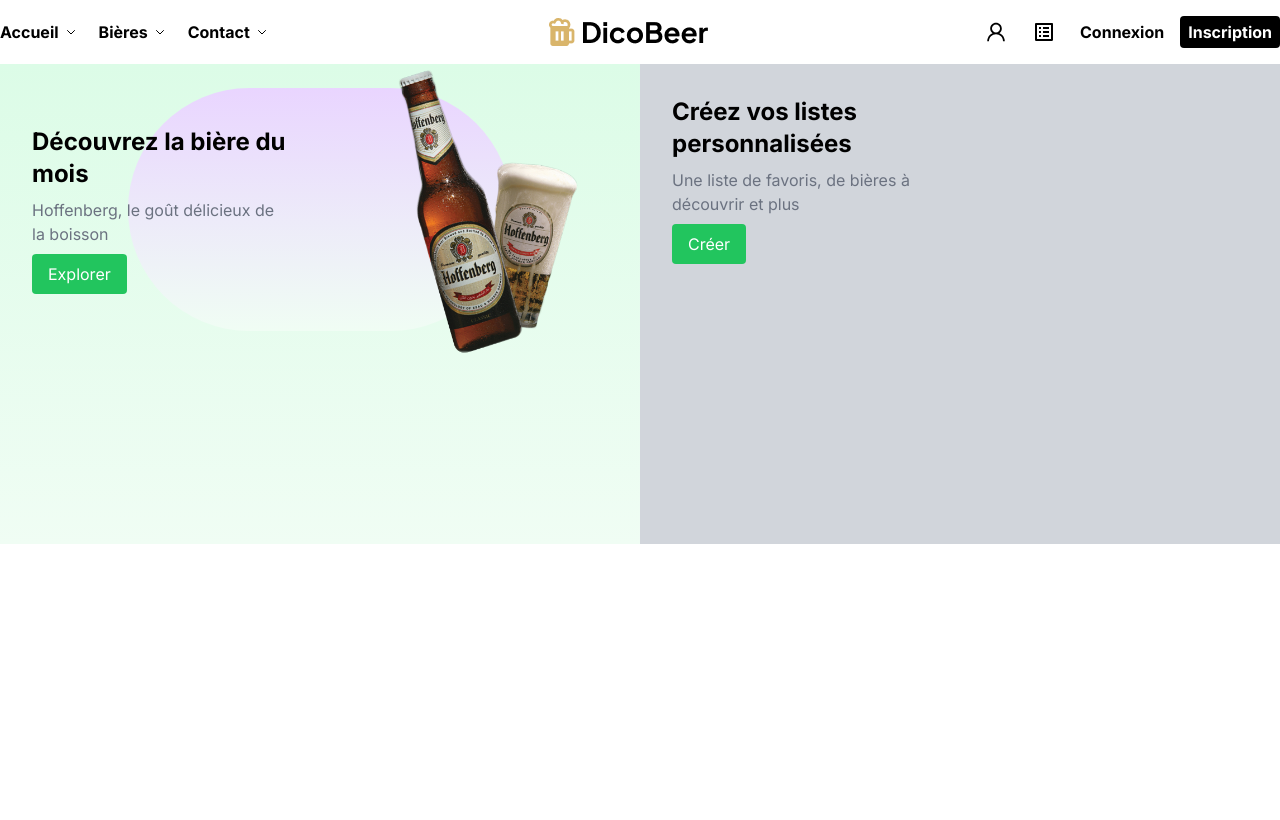
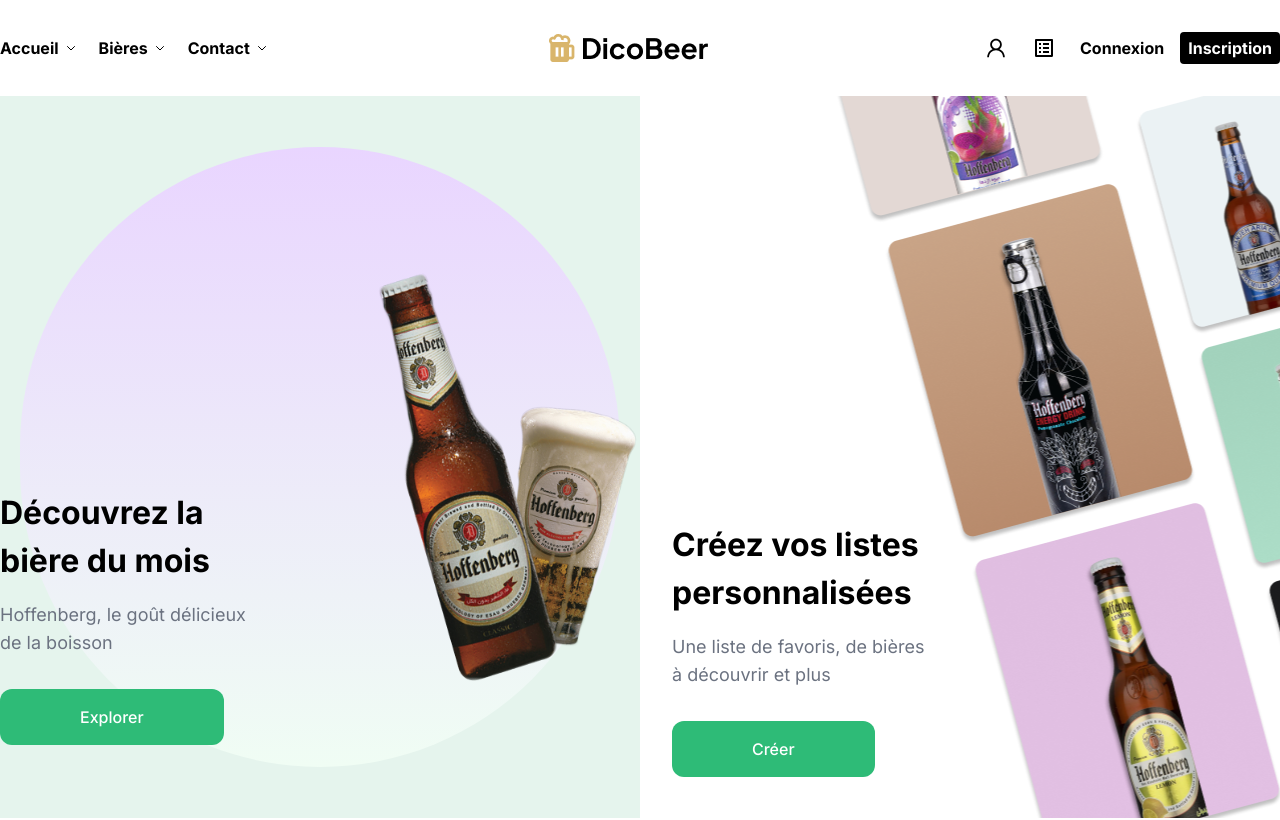
Before and after one commit to lege0053/DicoBeer, a Next.js app in the folder front/: page /accueil in a window 1280 px wide. Shown: the top 820 px of the page. Built offline with nearby package versions, Linux system fonts and the light colour scheme.

Commit message:
wip: accueil

```diff
--- a/front/src/app/accueil/page.tsx
+++ b/front/src/app/accueil/page.tsx
@@ -7,58 +7,42 @@
 
 export default function Page() {
   return (<>
-    <div className="grid grid-cols-2 h-screen">
-      {/* Premier carré */}
-      <div className="relative h-3/5 bg-gradient-to-b from-green-100 to-green-50">
-        {/* Contenu du premier carré */}
-        <div className="relative grid grid-cols-2">
-          <div className="flex flex-col justify-center m-8 relative z-10">
-            <p className="text-black font-bold text-2xl mb-2">
-              Découvrez la bière du mois
-            </p>
-            <p className="text-gray-500 mb-2">
-              Hoffenberg, le goût délicieux de la boisson
-            </p>
+
+<div className="grid grid-cols-2">
+
+  {/* Carré 1 */}
+  <div className="justify-center items-center relative flex h-[722px] bg-[#E5F4ED] from-purple-200 to-green-50 before:absolute before:h-[620px] before:w-[600px] before:rounded-full before:bg-gradient-to-b">
+    <div className="grid grid-cols-2 gap-16">
+      <div className="z-20 mt-96 max-w-64">
+        <p className="text-black font-bold text-[32px] mb-4">Découvrez la bière du mois</p>
+        <p className="text-gray-500 mb-8 text-lg">Hoffenberg, le goût délicieux de la boisson</p>
         <a href="bieres">
-              <button className="bg-green-500 text-white px-4 py-2 rounded">
-                Explorer
-              </button>
+          <button className="bg-[#2EBB77] font-medium text-white px-20 py-4 rounded-xl">Explorer</button>
         </a>
       </div>
-          <div className="flex items-center justify-center relative z-20">
-            <Image
-              src="/beer_month.png"
-              width={200}
-              height={200}
-              alt="bière du mois"
-            />
-          </div>
-          <div className="absolute inset-0 flex items-center justify-center z-0">
-            {/* Ajustement de la taille du cercle en pourcentage */}
-            <div className="w-3/5 h-5/6 rounded-full bg-gradient-to-b from-purple-200 to-green-50"></div>
+      <div className="z-20 mt-40 row-span-2">
+        <Image src="/beer_month.png" width={350} height={520} alt="bière du mois" />
       </div>
     </div>
   </div>
-      {/* Deuxième carré */}
-      <div className="flex-1 bg-gray-300 h-3/5">
-        {/* Contenu du deuxième carré */}
-        <div className="relative grid grid-cols-2">
-          <div className="flex flex-col m-8">
-            <p className="text-black font-bold text-2xl mb-2">
-              Créez vos listes personnalisées
-            </p>
-            <p className="text-gray-500 mb-2">
-              Une liste de favoris, de bières à découvrir et plus
-            </p>
+
+  {/* Carré 2 */}
+  <div id="carre-2" className="justify-center items-center relative flex h-[722px]">
+    <div className="grid grid-cols-2 gap-16">
+      <div className="z-20 mt-96 max-w-64">
+        <p className="text-black font-bold text-[32px] mb-4">Créez vos listes personnalisées</p>
+        <p className="text-gray-500 mb-8 text-lg">Une liste de favoris, de bières à découvrir et plus</p>
         <a href="listes">
-              <button className="bg-green-500 text-white px-4 py-2 rounded">
-                Créer
-              </button>
-            </a>{" "}
+          <button className="bg-[#2EBB77] font-medium text-white px-20 py-4 rounded-xl">Créer</button>
+        </a>
       </div>
     </div>
   </div>
+
 </div>
+
+
+
     <div className="bg-white">
       <div className="gap-8 items-center py-8 px-4 mx-auto max-w-screen-xl xl:gap-16 md:grid md:grid-cols-2 sm:py-16 lg:px-6">
         <div className="mt-4 md:mt-0">
--- a/front/src/app/bieres/[id]/page.tsx
+++ b/front/src/app/bieres/[id]/page.tsx
@@ -19,7 +19,7 @@
     <div className="flex items-center mb-4">
         <img className="w-10 h-10 me-4 rounded-full" src="/docs/images/people/profile-picture-5.jpg" alt="" />
         <div className="font-medium">
-            <p>Jese Leos <time datetime="2014-08-16 19:00" className="block text-sm text-gray-500 ">Membre depuis Août 2023</time></p>
+            <p>Jese Leos <time className="block text-sm text-gray-500">Membre depuis Août 2023</time></p>
         </div>
     </div>
     <div className="flex items-center mb-1 space-x-1 rtl:space-x-reverse">
@@ -45,7 +45,7 @@
     <p className="mb-3 text-gray-500">Lorem ipsum dolor sit amet consectetur, adipisicing elit. Repudiandae explicabo amet corporis quas debitis ullam, culpa quibusdam reprehenderit illo vitae quos consectetur tenetur veniam voluptas soluta minus distinctio quam accusamus?</p>
     <a href="#" className="block mb-5 text-sm font-medium text-blue-600 hover:underline">Lire plus</a>
     <aside>
-    <p className="mt-1 text-xs text-gray-500 dark:text-gray-400">19 personnes ont trouvé ça utile</p>
+    <p className="mt-1 text-xs text-gray-500">19 personnes ont trouvé ça utile</p>
         <div className="flex items-center mt-3">
             <a href="#" className="px-2 py-1.5 text-xs font-medium text-gray-900 focus:outline-none bg-white rounded-lg border border-gray-200 hover:bg-gray-100 hover:text-blue-700 focus:z-10 focus:ring-4 focus:ring-gray-100">Utile</a>
             <a href="#" className="ps-4 text-sm font-medium text-blue-600 hover:underline border-gray-200 ms-4 border-s md:mb-0">Signaler</a>
--- a/front/src/app/bieres/page.tsx
+++ b/front/src/app/bieres/page.tsx
@@ -71,7 +71,7 @@
                           </svg>
                         </div>
                         <span className="bg-blue-100 text-blue-800 text-xs font-semibold px-2.5 py-0.5 rounded">5.0</span>
-                    </div>                        <a href="#" className="text-white bg-blue-700 hover:bg-blue-800 focus:ring-4 focus:outline-none focus:ring-blue-300 font-medium rounded-lg text-sm px-5 py-2.5 text-center">Voir plus</a>
+                    </div>                        <a href={"bieres/"+beer._id} className="text-white bg-blue-700 hover:bg-blue-800 focus:ring-4 focus:outline-none focus:ring-blue-300 font-medium rounded-lg text-sm px-5 py-2.5 text-center">Voir plus</a>
                   </div>
                 </div>
             </div>
--- a/front/src/app/components/NavBar.tsx
+++ b/front/src/app/components/NavBar.tsx
@@ -14,7 +14,7 @@
   const closeMenu = () => setMenuOpen(false);
 
   return (
-    <nav className="py-4">
+    <nav className="py-8">
       <div className="container mx-auto flex justify-between items-center relative">
         <div className="hidden md:flex">
           <ul className="flex space-x-4">
--- a/front/src/app/connexion/page.tsx
+++ b/front/src/app/connexion/page.tsx
@@ -60,11 +60,11 @@
               </h1>
               <form className="space-y-4 md:space-y-6" action="#">
                   <div>
-                      <label for="email" className="block mb-2 text-sm font-medium text-gray-900">Votre email</label>
+                      <label htmlFor="email" className="block mb-2 text-sm font-medium text-gray-900">Votre email</label>
                       <input type="email" name="email" id="email" className="bg-gray-50 border border-gray-300 text-gray-900 sm:text-sm rounded-lg focus:ring-primary-600 focus:border-primary-600 block w-full p-2.5" placeholder="name@company.com" required={true} />
                   </div>
                   <div>
-                      <label for="password" className="block mb-2 text-sm font-medium text-gray-900">Mot de passe</label>
+                      <label htmlFor="password" className="block mb-2 text-sm font-medium text-gray-900">Mot de passe</label>
                       <input type="password" name="password" id="password" placeholder="••••••••" className="bg-gray-50 border border-gray-300 text-gray-900 sm:text-sm rounded-lg focus:ring-primary-600 focus:border-primary-600 block w-full p-2.5" required={true} />
                   </div>
                   <div className="flex items-center justify-between">
@@ -73,7 +73,7 @@
                             <input id="remember" aria-describedby="remember" type="checkbox" className="w-4 h-4 border border-gray-300 rounded bg-gray-50 focus:ring-3 focus:ring-primary-300" required={true} />
                           </div>
                           <div className="ml-3 text-sm">
-                            <label for="remember" className="text-gray-500">Se rappeler de moi</label>
+                            <label htmlFor="remember" className="text-gray-500">Se rappeler de moi</label>
                           </div>
                       </div>
                       <a href="#" className="text-sm font-medium text-primary-600 hover:underline">Mot de passe oublié ?</a>
--- a/front/src/app/globals.css
+++ b/front/src/app/globals.css
@@ -1,8 +1,6 @@
 @tailwind base;
 @tailwind components;
 @tailwind utilities;
-
-/* globals.css */
 
 html, body, #wrapper {
     height: 100%;
@@ -11,3 +9,9 @@
 #content {
     flex-grow: 1;
 }
+
+#carre-2 {
+  background-image: url("/beers.png");
+  background-size: cover;
+  background-position: center;
+}
--- a/front/src/app/inscription/page.tsx
+++ b/front/src/app/inscription/page.tsx
@@ -15,15 +15,15 @@
                   </h1>
                   <form className="space-y-4 md:space-y-6" action="#">
                       <div>
-                          <label for="email" className="block mb-2 text-sm font-medium text-gray-900">Votre email</label>
+                          <label htmlFor="email" className="block mb-2 text-sm font-medium text-gray-900">Votre email</label>
                           <input type="email" name="email" id="email" className="bg-gray-50 border border-gray-300 text-gray-900 sm:text-sm rounded-lg focus:ring-primary-600 focus:border-primary-600 block w-full p-2.5 " placeholder="nom@dicobeer.com" required />
                       </div>
                       <div>
-                          <label for="password" className="block mb-2 text-sm font-medium text-gray-900">Mot de passe</label>
+                          <label htmlFor="password" className="block mb-2 text-sm font-medium text-gray-900">Mot de passe</label>
                           <input type="password" name="password" id="password" placeholder="••••••••" className="bg-gray-50 border border-gray-300 text-gray-900 sm:text-sm rounded-lg focus:ring-primary-600 focus:border-primary-600 block w-full p-2.5" required />
                       </div>
                       <div>
-                          <label for="confirm-password" className="block mb-2 text-sm font-medium text-gray-900">Confirmer le mot de passe</label>
+                          <label htmlFor="confirm-password" className="block mb-2 text-sm font-medium text-gray-900">Confirmer le mot de passe</label>
                           <input type="confirm-password" name="confirm-password" id="confirm-password" placeholder="••••••••" className="bg-gray-50 border border-gray-300 text-gray-900 sm:text-sm rounded-lg focus:ring-primary-600 focus:border-primary-600 block w-full p-2.5" required />
                       </div>
                       <div className="flex items-start">
@@ -31,7 +31,7 @@
                             <input id="terms" aria-describedby="terms" type="checkbox" className="w-4 h-4 border border-gray-300 rounded bg-gray-50 focus:ring-3 focus:ring-primary-300" required />
                           </div>
                           <div className="ml-3 text-sm">
-                            <label for="terms" className="font-light text-gray-500">J'accepte les <a className="font-medium text-primary-600 hover:underline" href="#">Termes et Conditions</a></label>
+                            <label htmlFor="terms" className="font-light text-gray-500">J'accepte les <a className="font-medium text-primary-600 hover:underline" href="#">Termes et Conditions</a></label>
                           </div>
                       </div>
                       <button type="submit" className="w-fullbg-primary-600 hover:bg-primary-700 focus:ring-4 focus:outline-none focus:ring-primary-300 font-medium rounded-lg text-sm px-5 py-2.5 text-center">Créer un compte</button>
```
Also changed, not shown: front/public/beers.png (added). Lines whose indentation alone changed are shown as unchanged.
